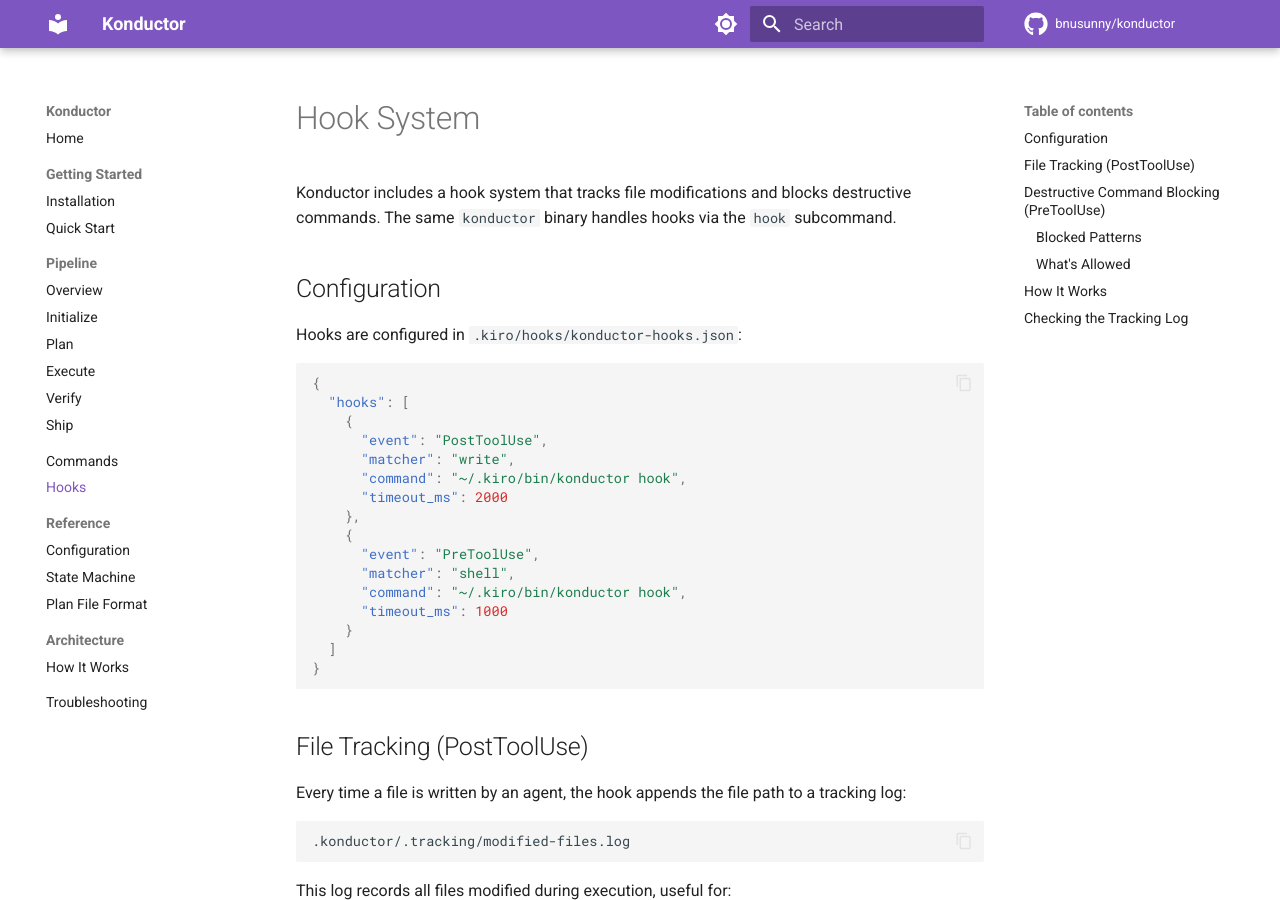
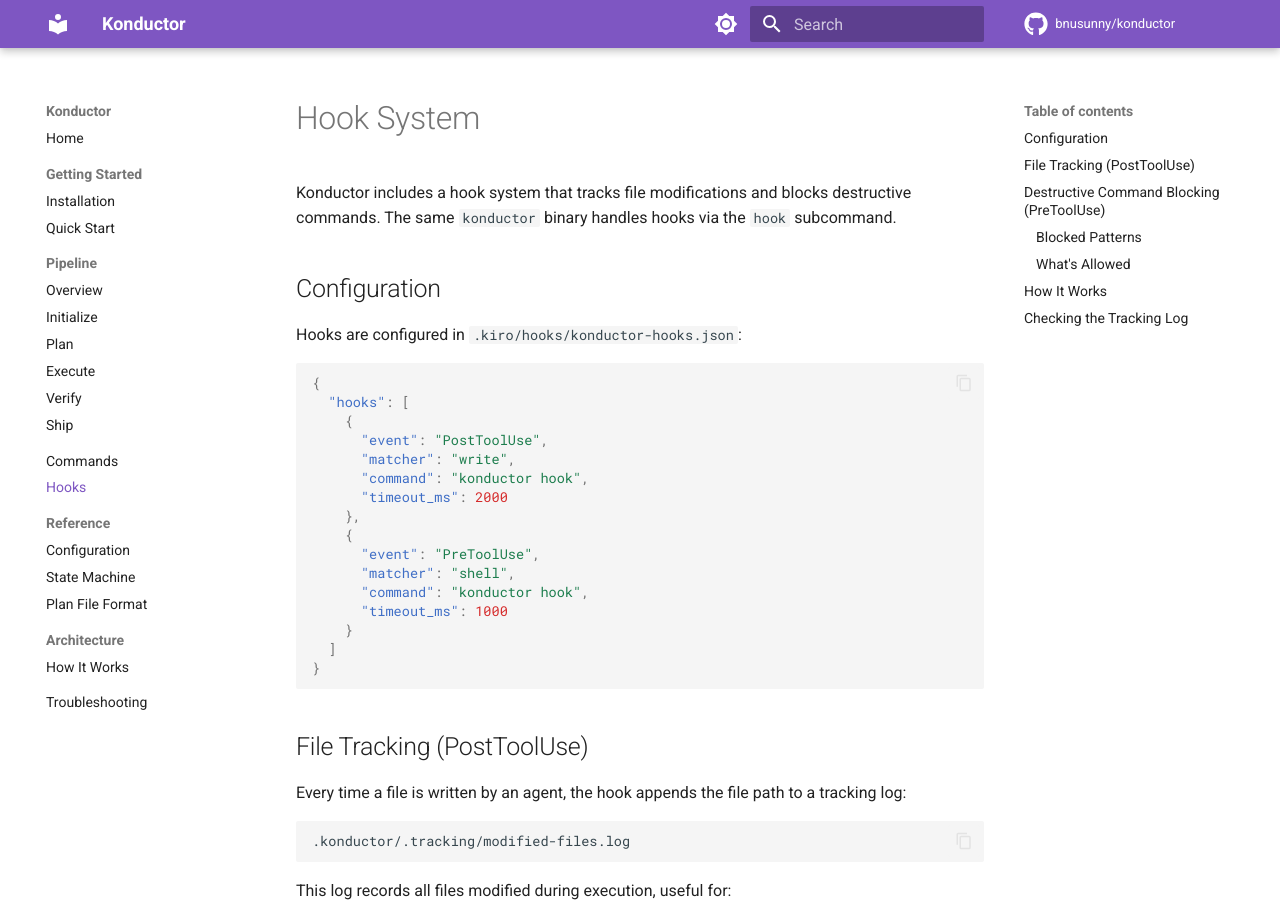
Before and after one commit to bnusunny/konductor, an MkDocs documentation site: the page built from docs-site/hooks.md, in a window 1280 px wide and 900 px high. Built offline with MkDocs 1.6.1 and Material for MkDocs 9.7.7, drawn with Linux system fonts in a browser that asks for light colours; comment, search, counter and statistics services are not loaded.

Commit message:
fix: use correct hook binary path for local installs (#26)
* fix: use correct hook binary path for local installs

The hooks JSON hardcoded ~/.kiro/bin/konductor which breaks
local installs (--local). Now the installer generates the
correct path: .kiro/bin/konductor for local, ~/.kiro/bin/konductor
for global.

* fix: also patch agent mcpServers path for local installs

agents/konductor.json hardcodes ~/.kiro/bin/konductor in mcpServers.
The installer now substitutes .kiro/bin/konductor for local installs,
same as the hooks fix.

* fix: use bare 'konductor' command and add PATH setup to installer

Instead of hardcoding ~/.kiro/bin/konductor in agent and hook configs,
use the bare 'konductor' command and have the installer ensure it's on
PATH. This works for both global and local installs without sed hacks.

- agents/konductor.json: command -> 'konductor'
- hooks/konductor-hooks.json: command -> 'konductor hook'
- install.sh: adds bin dir to PATH (shell profile for global, guidance for local)
- Reverts sed-based path patching in installer

* test: add installer test suite (44 assertions)

Tests cover:
- Global and local install directory structure
- All agents, skills, and hooks installed correctly
- Binary installed and executable
- --force overwrites, default preserves existing files
- Bare 'konductor' command in configs (no hardcoded paths)
- PATH setup in shell profile
- --help flag

```diff
--- a/docs-site/hooks.md
+++ b/docs-site/hooks.md
@@ -12,13 +12,13 @@ Hooks are configured in `.kiro/hooks/konductor-hooks.json`:
     {
       "event": "PostToolUse",
       "matcher": "write",
-      "command": "~/.kiro/bin/konductor hook",
+      "command": "konductor hook",
       "timeout_ms": 2000
     },
     {
       "event": "PreToolUse",
       "matcher": "shell",
-      "command": "~/.kiro/bin/konductor hook",
+      "command": "konductor hook",
       "timeout_ms": 1000
     }
   ]
```
Also changed, not shown: 4 other files.
